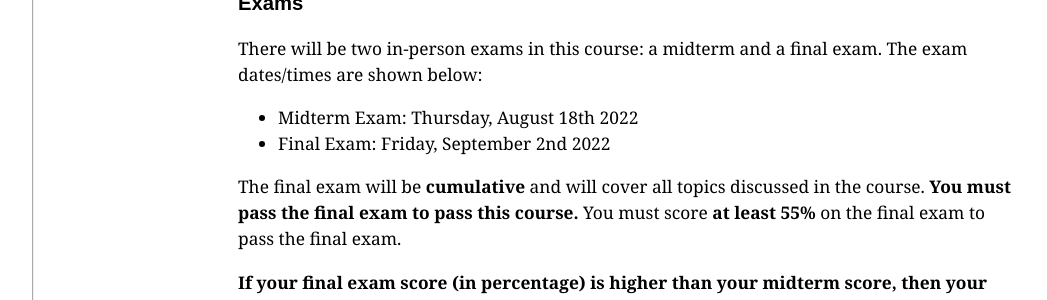
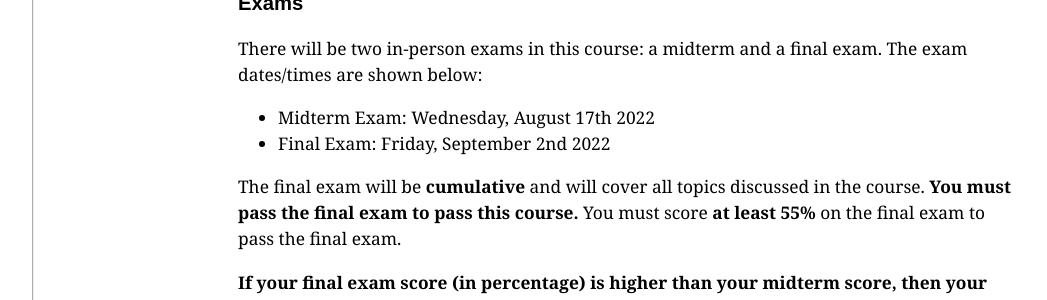
Before and after one commit to ucsd-cse11-su222/ucsd-cse11-su222.github.io, a Jekyll site: the page built from syllabus.md, in a window 1280 px wide and 900 px high, scrolled down 2641 px. Shown: the part 155-455 px from the top of the window, without its empty margins (56-1103 px from the left). Built offline with Jekyll 4.4.1, drawn with Linux system fonts in a browser that asks for light colours.

Commit message:
Update syllabus.md

```diff
--- a/syllabus.md
+++ b/syllabus.md
@@ -125,7 +125,7 @@ You do not have to ask to use your slip day. Just submit your assignment after t
 
 There will be two in-person exams in this course: a midterm and a final exam. The exam dates/times are shown below:
 
-- Midterm Exam: Thursday, August 18th 2022
+- Midterm Exam: Wednesday, August 17th 2022
 - Final Exam: Friday, September 2nd 2022
 
 The final exam will be **cumulative** and will cover all topics discussed in the course. **You must pass the final exam to pass this course.** You must score **at least 55%** on the final exam to pass the final exam.
```
